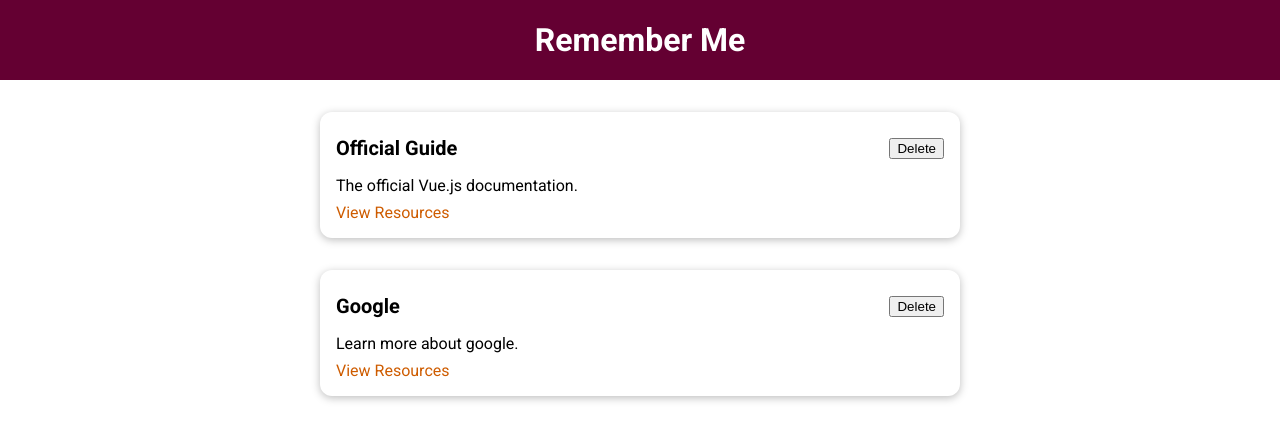
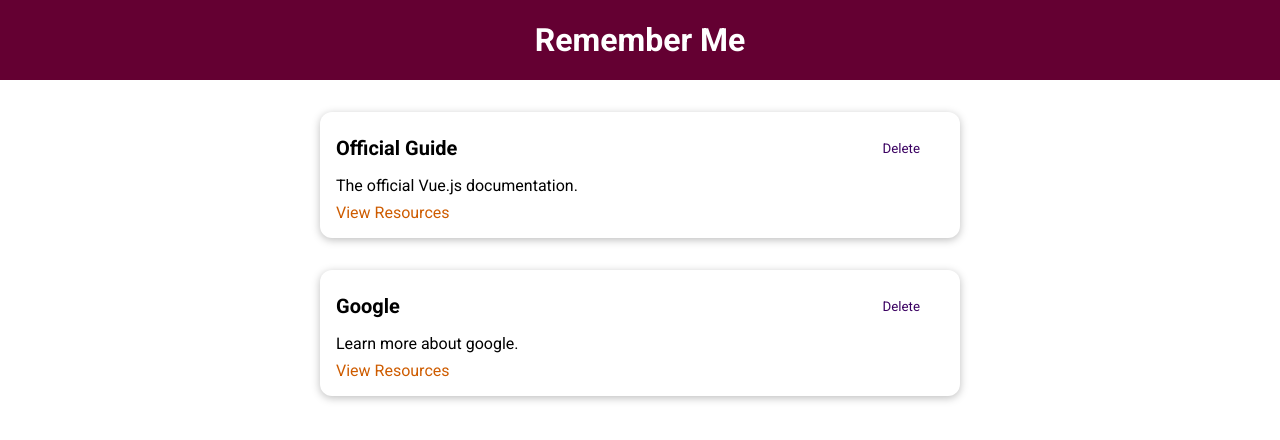
Before and after one commit to hamza99113/Learning-Resources-App, a Vue app: page / in a window 1280 px wide. Shown: the top 440 px of the page. Built offline with nearby package versions, Linux system fonts and the light colour scheme.

Commit message:
Added BaseButton Component

```diff
--- /dev/null
+++ b/src/components/UI/BaseButton.vue
@@ -0,0 +1,39 @@
+<template>
+  <button :type="type" :class="mode">
+    <slot></slot>
+  </button>
+</template>
+
+<script>
+export default {
+  props: ['type', 'mode'],
+};
+</script>
+
+<style scoped>
+button {
+  padding: 0.75rem 1.5rem;
+  font-family: inherit;
+  background-color: #3a0061;
+  border: 1px solid #3a0061;
+  color: white;
+  cursor: pointer;
+}
+
+button:hover,
+button:active {
+  background-color: #270041;
+  border-color: #270041;
+}
+
+.flat {
+  background-color: transparent;
+  color: #3a0061;
+  border: none;
+}
+
+.flat:hover,
+.flat:active {
+  background-color: #edd2ff;
+}
+</style>
--- a/src/components/learning-resources/LearningResource.vue
+++ b/src/components/learning-resources/LearningResource.vue
@@ -4,7 +4,7 @@
     <div>
       <header>
         <h3>{{ title }}</h3>
-        <button>Delete</button>
+        <base-button mode="flat">Delete</base-button>
       </header>
     </div>
     <p>{{ description }}</p>
--- a/src/main.js
+++ b/src/main.js
@@ -1,8 +1,10 @@
 import { createApp } from 'vue';
 import App from './App.vue';
 import BaseCard from './components/UI/BaseCard.vue';
+import BaseButton from './components/UI/BaseButton.vue';
 
 
 const app = createApp(App)
 app.component('base-card', BaseCard);
+app.component('base-button', BaseButton);
 app.mount('#app');
```
Also changed, not shown: src/App.vue (+3 -5 lines), src/components/layouts/TheHeader.vue (+5 -6 lines).
